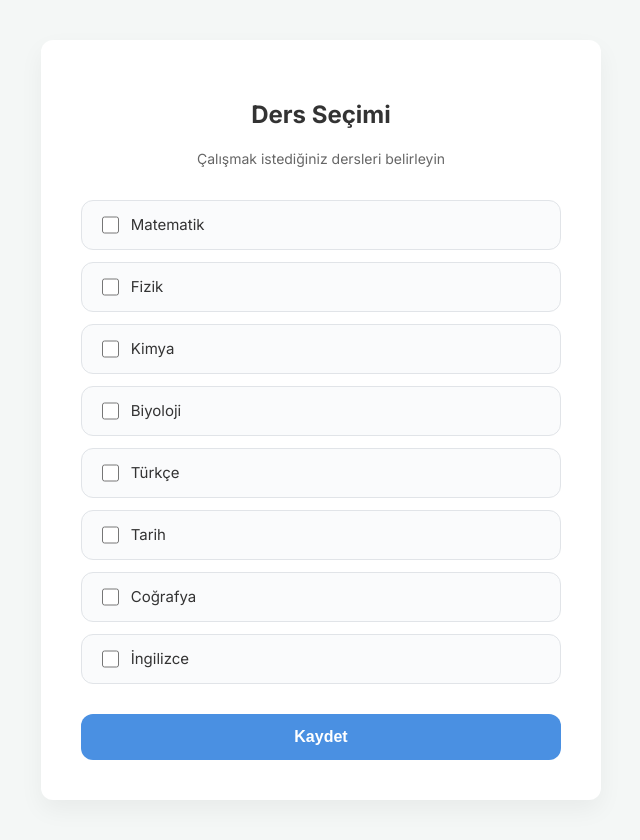
After one commit to myusufylk/AI_Study_Coach-, a Django app: page /subjects/ in a window 1280 px wide. The commit adds this page. Shown: the whole page, without its empty margins (319-959 px from the left). Run offline with Django 5.2, Linux system fonts and the light colour scheme; a user stored in the database is signed in.

Commit message:
feat(frontend): Dashboard tasarımı güncellendi, ders seçim ve haftalık hedef formları eklendi.

```diff
--- a/ai_learning_ecosystem/urls.py
+++ b/ai_learning_ecosystem/urls.py
@@ -19,4 +19,8 @@ urlpatterns = [
     # Çıkış İşlemi
     path('logout/', views.logout_view, name='logout'),
     path('profile/', views.profile_view, name='profile'),
+
+    # Yeni Arayüzler
+    path('subjects/', views.subjects_view, name='subjects'),
+    path('weekly-goal/', views.weekly_goal_view, name='weekly_goal'),
 ]
--- a/core/views.py
+++ b/core/views.py
@@ -15,6 +15,7 @@ def home(request):
 
     if request.user.is_authenticated:
         profile = Profile.objects.filter(user=request.user).first()
+        return render(request, 'dashboard.html', {'profile': profile})
 
     return render(request, 'base.html', {'profile': profile})
 
@@ -105,3 +106,13 @@ def profile_view(request):
         form = ProfileForm(instance=profile)
 
     return render(request, "profile.html", {"form": form})
+
+
+@login_required
+def subjects_view(request):
+    return render(request, 'subjects.html')
+
+
+@login_required
+def weekly_goal_view(request):
+    return render(request, 'weekly_goal.html')
--- /dev/null
+++ b/static/css/subjects_style.css
@@ -0,0 +1,166 @@
+:root {
+  --primary-color: #4a90e2;
+  --primary-hover: #357abd;
+  --bg-color: #f4f7f6;
+  --card-bg: #ffffff;
+  --text-main: #333333;
+  --text-muted: #666666;
+  --border-color: #e1e4e8;
+  --shadow-soft: 0 10px 25px rgba(0, 0, 0, 0.05);
+  --shadow-hover: 0 15px 35px rgba(0, 0, 0, 0.1);
+  --radius: 12px;
+  --transition: all 0.3s ease;
+}
+
+body {
+  font-family: 'Inter', -apple-system, BlinkMacSystemFont, 'Segoe UI', Roboto, Helvetica, Arial, sans-serif;
+  background-color: var(--bg-color);
+  color: var(--text-main);
+  line-height: 1.6;
+  display: flex;
+  justify-content: center;
+  align-items: center;
+  min-height: 100vh;
+  margin: 0;
+  padding: 20px;
+}
+
+/* Kart Tasarımı (Soft Shadow & Ortalanmış Düzen) */
+.goals-container {
+  background-color: var(--card-bg);
+  width: 100%;
+  max-width: 480px;
+  padding: 40px;
+  border-radius: var(--radius);
+  box-shadow: var(--shadow-soft);
+  transition: var(--transition);
+}
+
+.goals-container:hover {
+  box-shadow: var(--shadow-hover);
+}
+
+.goals-header {
+  text-align: center;
+  margin-bottom: 30px;
+}
+
+.goals-header h1 {
+  font-size: 24px;
+  font-weight: 700;
+  color: var(--text-main);
+  margin-bottom: 8px;
+}
+
+.goals-header p {
+  font-size: 14px;
+  color: var(--text-muted);
+}
+
+/* Form Elemanları */
+.goals-form-group {
+  margin-bottom: 20px;
+}
+
+.goals-form-label {
+  display: block;
+  font-size: 14px;
+  font-weight: 500;
+  margin-bottom: 8px;
+  color: var(--text-main);
+}
+
+.goals-form-control {
+  width: 100%;
+  padding: 12px 16px;
+  font-size: 15px;
+  border: 1px solid var(--border-color);
+  border-radius: var(--radius);
+  background-color: #f9fafb;
+  transition: var(--transition);
+  color: var(--text-main);
+  box-sizing: border-box;
+}
+
+.goals-form-control:focus {
+  outline: none;
+  border-color: var(--primary-color);
+  background-color: #ffffff;
+  box-shadow: 0 0 0 3px rgba(74, 144, 226, 0.1);
+}
+
+textarea.goals-form-control {
+  resize: vertical;
+  min-height: 100px;
+}
+
+/* Checkbox (Ders Seçimi Listesi) Tasarımı */
+.goals-checkbox-list {
+  display: flex;
+  flex-direction: column;
+  gap: 12px;
+}
+
+.goals-checkbox-item {
+  display: flex;
+  align-items: center;
+  padding: 12px 16px;
+  border: 1px solid var(--border-color);
+  border-radius: var(--radius);
+  cursor: pointer;
+  transition: var(--transition);
+  background-color: #fafbfc;
+}
+
+.goals-checkbox-item:hover {
+  background-color: #f0f4f8;
+  border-color: #d1d5da;
+}
+
+.goals-checkbox-item input[type="checkbox"] {
+  width: 18px;
+  height: 18px;
+  margin-right: 12px;
+  cursor: pointer;
+  accent-color: var(--primary-color);
+}
+
+.goals-checkbox-label {
+  font-size: 15px;
+  cursor: pointer;
+  user-select: none;
+  width: 100%;
+}
+
+/* Hover Efektli Kaydet Butonu */
+.goals-btn-submit {
+  width: 100%;
+  padding: 14px;
+  font-size: 16px;
+  font-weight: 600;
+  color: #ffffff;
+  background-color: var(--primary-color);
+  border: none;
+  border-radius: var(--radius);
+  cursor: pointer;
+  transition: var(--transition);
+  margin-top: 10px;
+  box-sizing: border-box;
+}
+
+.goals-btn-submit:hover {
+  background-color: var(--primary-hover);
+  transform: translateY(-2px);
+  box-shadow: 0 4px 12px rgba(74, 144, 226, 0.2);
+}
+
+.goals-btn-submit:active {
+  transform: translateY(0);
+}
+
+/* Mobil Uyumlu Tasarım */
+@media (max-width: 480px) {
+  .goals-container {
+    padding: 30px 20px;
+  }
+}
--- /dev/null
+++ b/templates/subjects.html
@@ -0,0 +1,69 @@
+{% load static %}
+<!DOCTYPE html>
+<html lang="tr">
+<head>
+    <meta charset="UTF-8">
+    <meta name="viewport" content="width=device-width, initial-scale=1.0">
+    <title>Ders Seçimi - Eğitim Planlama</title>
+    <!-- Modern Tasarım İçin İnter Fontu -->
+    <link href="https://fonts.googleapis.com/css2?family=Inter:wght@400;500;600;700&display=swap" rel="stylesheet">
+    <!-- CSS Bağlantısı - Django Static ile -->
+    <link rel="stylesheet" href="{% static 'css/subjects_style.css' %}">
+</head>
+<body>
+
+    <div class="goals-container">
+        <div class="goals-header">
+            <h1>Ders Seçimi</h1>
+            <p>Çalışmak istediğiniz dersleri belirleyin</p>
+        </div>
+
+        <form>
+            <div class="goals-form-group goals-checkbox-list">
+                <label class="goals-checkbox-item">
+                    <input type="checkbox" name="subject" value="matematik">
+                    <span class="goals-checkbox-label">Matematik</span>
+                </label>
+
+                <label class="goals-checkbox-item">
+                    <input type="checkbox" name="subject" value="fizik">
+                    <span class="goals-checkbox-label">Fizik</span>
+                </label>
+
+                <label class="goals-checkbox-item">
+                    <input type="checkbox" name="subject" value="kimya">
+                    <span class="goals-checkbox-label">Kimya</span>
+                </label>
+
+                <label class="goals-checkbox-item">
+                    <input type="checkbox" name="subject" value="biyoloji">
+                    <span class="goals-checkbox-label">Biyoloji</span>
+                </label>
+
+                <label class="goals-checkbox-item">
+                    <input type="checkbox" name="subject" value="turkce">
+                    <span class="goals-checkbox-label">Türkçe</span>
+                </label>
+
+                <label class="goals-checkbox-item">
+                    <input type="checkbox" name="subject" value="tarih">
+                    <span class="goals-checkbox-label">Tarih</span>
+                </label>
+
+                <label class="goals-checkbox-item">
+                    <input type="checkbox" name="subject" value="cografya">
+                    <span class="goals-checkbox-label">Coğrafya</span>
+                </label>
+
+                <label class="goals-checkbox-item">
+                    <input type="checkbox" name="subject" value="ingilizce">
+                    <span class="goals-checkbox-label">İngilizce</span>
+                </label>
+            </div>
+
+            <button type="submit" class="goals-btn-submit">Kaydet</button>
+        </form>
+    </div>
+
+</body>
+</html>
```
Also changed, not shown: templates/dashboard.html (+36 -9 lines), templates/weekly_goal.html (added, +63 -0 lines).
